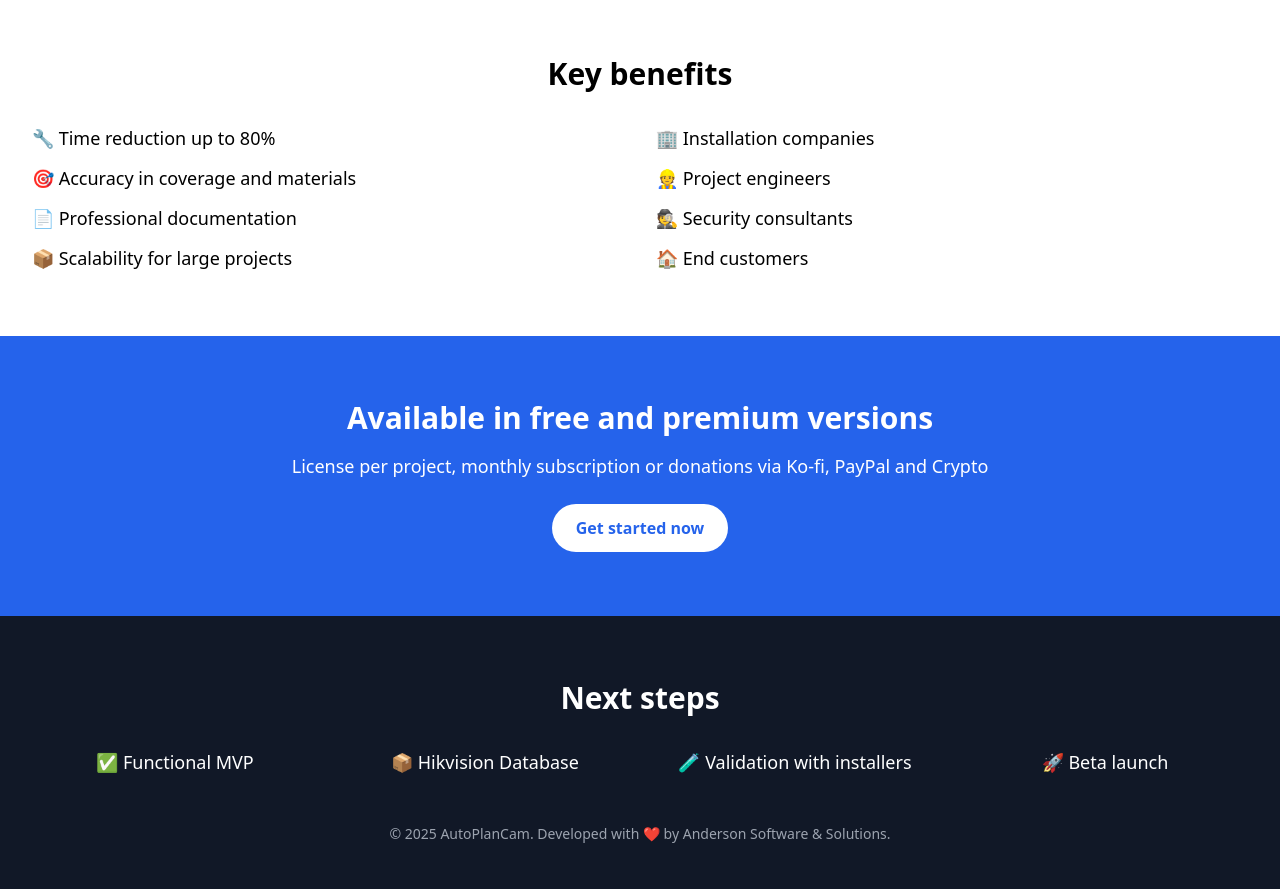
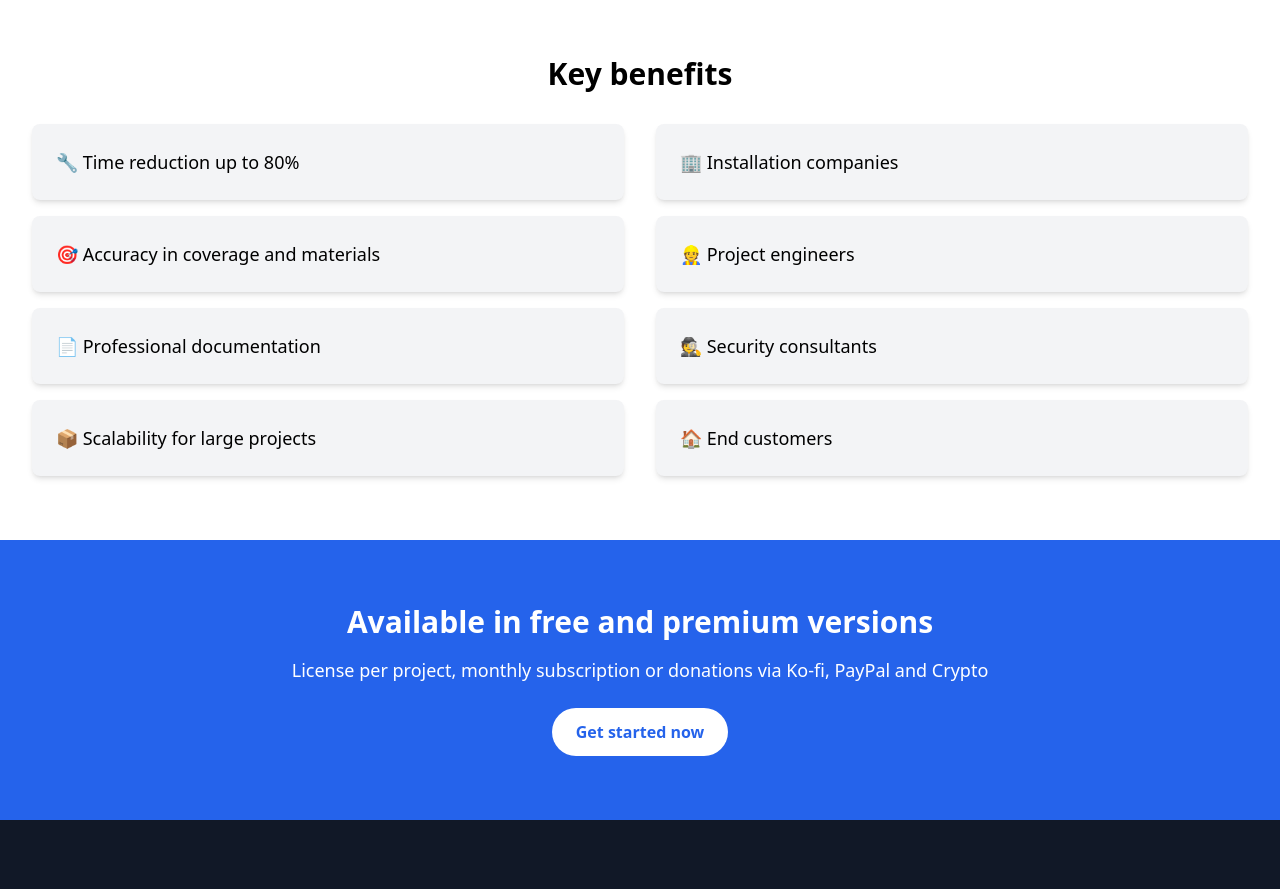
Before and after one commit to superanderson286/autoplancam, a React (Create React App) app: page / in a window 1280 px wide. Shown: the part 1320-2209 px from the top of the page. Built offline with nearby package versions, Linux system fonts and the light colour scheme.

Commit message:
feat: refactor Benefits component to use motion for animations and improve structure

```diff
--- a/src/components/Benefits.tsx
+++ b/src/components/Benefits.tsx
@@ -1,5 +1,45 @@
 import { motion } from "framer-motion";
 import { useTranslation } from "react-i18next";
+
+const containerVariants = {
+  hidden: {
+    opacity: 0,
+  },
+  visible: {
+    opacity: 1,
+    transition: {
+      staggerChildren: 0.2,
+    },
+  },
+};
+
+const cardVariants = {
+  hidden: {
+    y: 50,
+    opacity: 0,
+  },
+  visible: {
+    y: 0,
+    opacity: 1,
+    transition: {
+      duration: 0.5,
+    },
+  },
+};
+
+const benefits = [
+  "🔧 Reducción de tiempo hasta 80%",
+  "🎯 Precisión en cobertura y materiales",
+  "📄 Documentación profesional",
+  "📦 Escalabilidad para proyectos grandes",
+];
+
+const targetAudience = [
+  "🏢 Empresas de instalación",
+  "👷 Ingenieros de proyecto",
+  "🕵️ Consultores de seguridad",
+  "🏠 Clientes finales",
+];
 
 export default function Benefits() {
   const { t } = useTranslation();
@@ -8,18 +48,40 @@ export default function Benefits() {
     <section id="benefits" className="bg-white py-16 px-8">
       <h2 className="text-3xl font-bold text-center mb-8">{t("Beneficios clave")}</h2>
       <div className="grid md:grid-cols-2 gap-8 text-lg">
-        <motion.ul className="space-y-3" initial={{ y: 50, opacity: 0 }} whileInView={{ y: 0, opacity: 1 }}>
-          <li>{t("🔧 Reducción de tiempo hasta 80%")}</li>
-          <li>{t("🎯 Precisión en cobertura y materiales")}</li>
-          <li>{t("📄 Documentación profesional")}</li>
-          <li>{t("📦 Escalabilidad para proyectos grandes")}</li>
-        </motion.ul>
-        <motion.ul className="space-y-3" initial={{ y: 50, opacity: 0 }} whileInView={{ y: 0, opacity: 1 }} transition={{ delay: 0.3 }}>
-          <li>{t("🏢 Empresas de instalación")}</li>
-          <li>{t("👷 Ingenieros de proyecto")}</li>
-          <li>{t("🕵️ Consultores de seguridad")}</li>
-          <li>{t("🏠 Clientes finales")}</li>
-        </motion.ul>
+        <motion.div
+          className="space-y-4"
+          initial="hidden"
+          animate="visible"
+          variants={containerVariants}
+        >
+          {benefits.map((benefit, index) => (
+            <motion.div
+              key={index}
+              className="bg-gray-100 p-6 rounded-lg shadow-md"
+              variants={cardVariants}
+              whileHover={{ scale: 1.05 }}
+            >
+              {t(benefit)}
+            </motion.div>
+          ))}
+        </motion.div>
+        <motion.div
+          className="space-y-4"
+          initial="hidden"
+          animate="visible"
+          variants={containerVariants}
+        >
+          {targetAudience.map((audience, index) => (
+            <motion.div
+              key={index}
+              className="bg-gray-100 p-6 rounded-lg shadow-md"
+              variants={cardVariants}
+              whileHover={{ scale: 1.05 }}
+            >
+              {t(audience)}
+            </motion.div>
+          ))}
+        </motion.div>
       </div>
     </section>
   );
```
